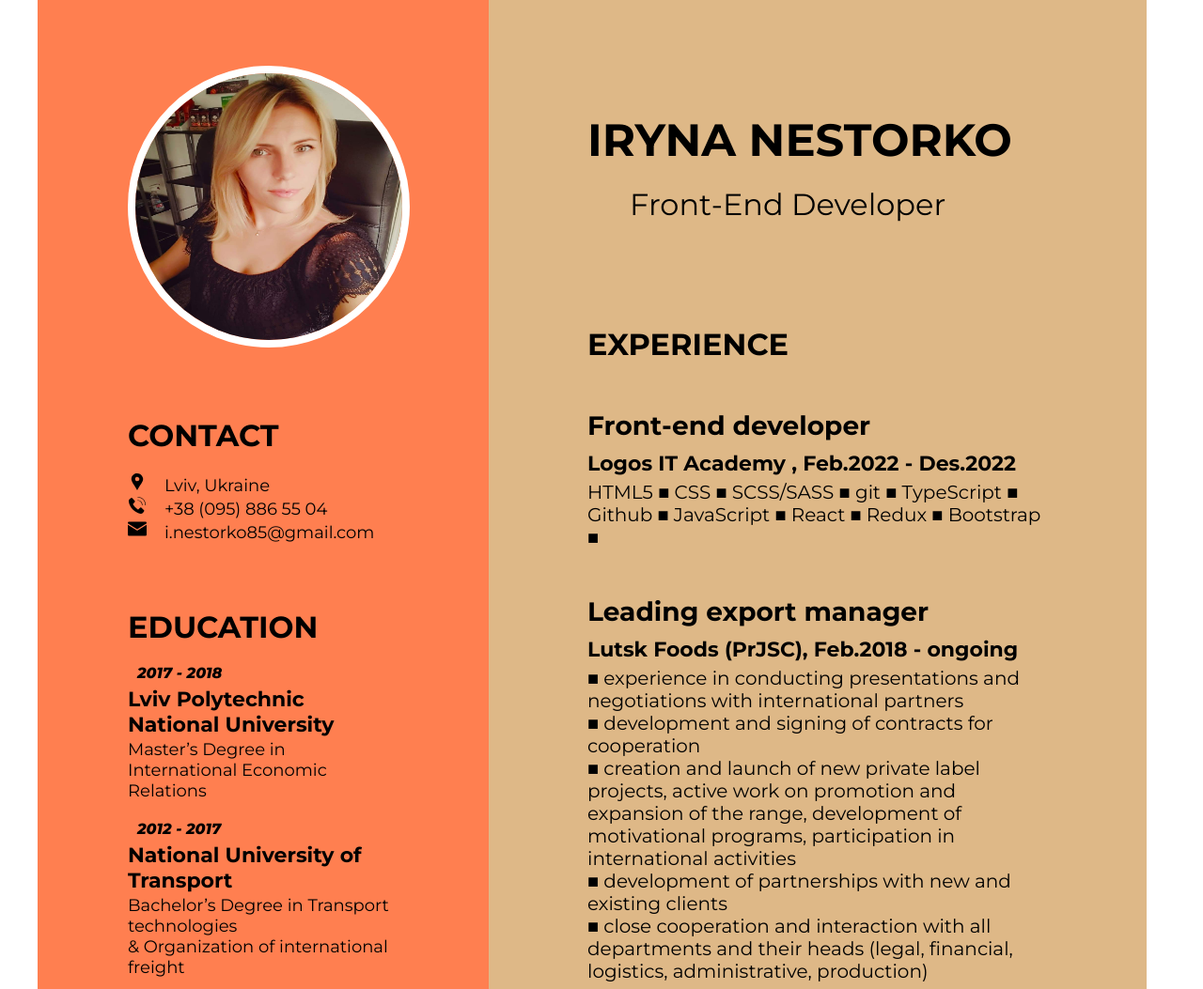
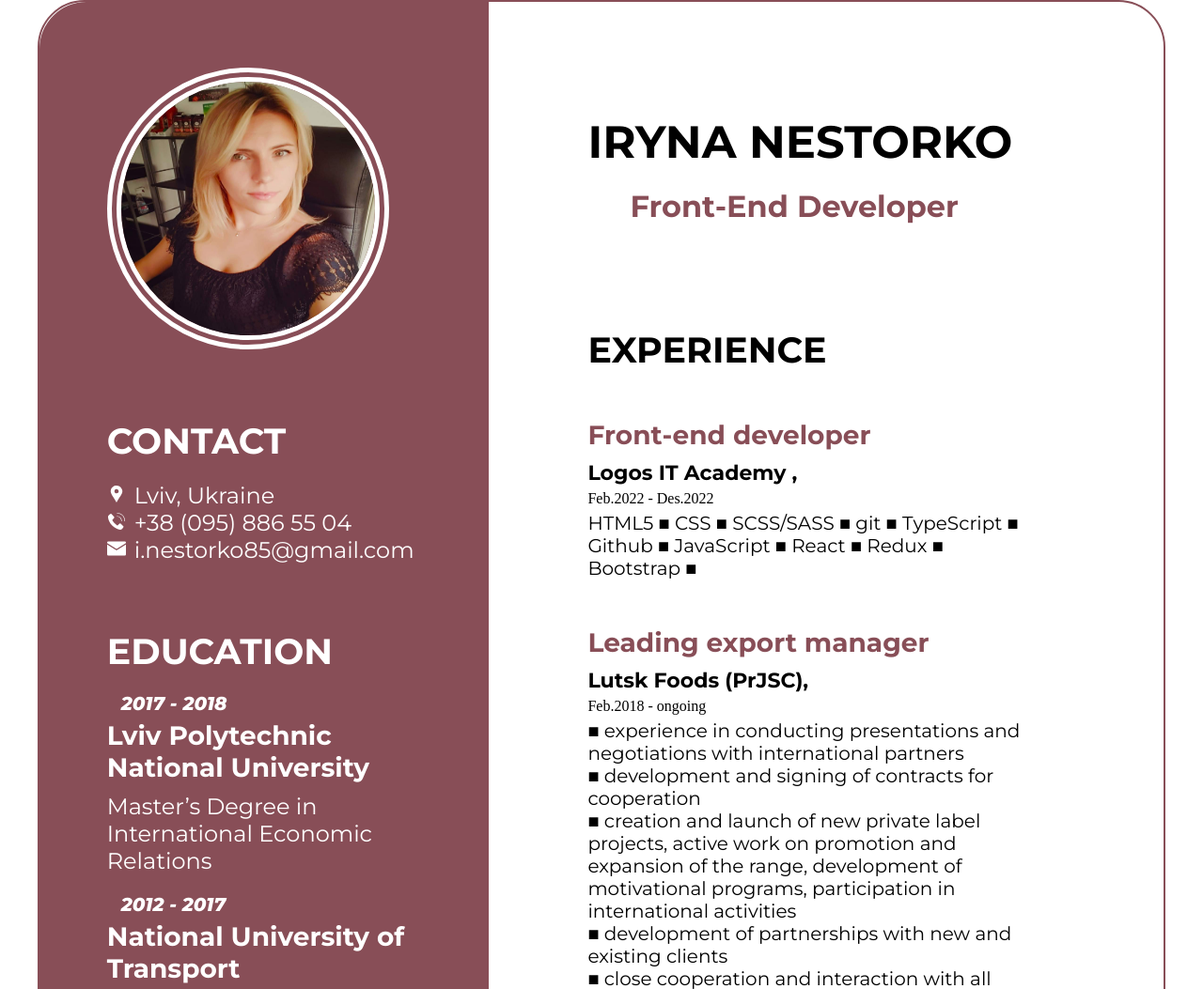
Before and after one commit to NestorkoI/nestorkoI.github.io, a plain HTML site: page index.html in a window 1280 px wide. Shown: the top 1053 px of the page at 94% size. Drawn offline with Linux system fonts and the light colour scheme.

Commit message:
Add new styles

```diff
--- a/index.html
+++ b/index.html
@@ -26,7 +26,8 @@
                     <h3 class="header">CONTACT</h3>
                     <div>
                         <div>
-                            <svg xmlns="http://www.w3.org/2000/svg" width="20px" height="20px" viewBox="0 0 100 100">
+                            <svg class="change-my-color" xmlns="http://www.w3.org/2000/svg" width="20px" height="20px"
+                                viewBox="0 0 100 100">
                                 <path
                                     d="M79.535 27.4c-.32-1.201-.971-2.48-1.452-3.6C72.324 9.96 59.741 5 49.581 5 35.98 5 21 14.12 19 32.919v3.841c0 .16.055 1.6.134 2.32 1.121 8.959 8.19 18.48 13.47 27.439 5.68 9.599 11.574 19.041 17.415 28.479 3.6-6.159 7.188-12.399 10.707-18.399.959-1.761 2.071-3.521 3.031-5.201.64-1.119 1.862-2.238 2.421-3.279C71.857 57.722 81 47.24 81 36.92v-4.24c0-1.119-1.387-5.039-1.465-5.28M49.83 46.68c-3.998 0-8.374-1.999-10.534-7.52-.322-.879-.296-2.64-.296-2.801v-2.48c0-7.038 5.976-10.239 11.175-10.239 6.4 0 11.351 5.121 11.351 11.521S56.23 46.68 49.83 46.68" />
                             </svg>
@@ -34,7 +35,8 @@
                         </div>
 
                         <div>
-                            <svg xmlns="http://www.w3.org/2000/svg" width="20px" height="20px" viewBox="0 0 64 64">
+                            <svg class="change-my-color" xmlns="http://www.w3.org/2000/svg" width="20px" height="20px"
+                                viewBox="0 0 64 64">
                                 <g data-name="Layer 3">
                                     <path
                                         d="M60,31.81a1,1,0,0,1-1-1C59,16.57,47.75,5,33.89,5a1,1,0,1,1,0-2C48.84,3,61,15.48,61,30.83A1,1,0,0,1,60,31.81Z" />
@@ -46,7 +48,8 @@
                         </div>
 
                         <div>
-                            <svg xmlns="http://www.w3.org/2000/svg" width="20px" height="20px" viewBox="0 0 128 96">
+                            <svg class="change-my-color" xmlns="http://www.w3.org/2000/svg" width="20px" height="20px"
+                                viewBox="0 0 128 96">
                                 <path
                                     d="M0 11.283V8a8 8 0 0 1 8-8h112a8 8 0 0 1 8 8v3.283l-64 40zm66.12 48.11a4.004 4.004 0 0 1-4.24 0L0 20.717V88a8 8 0 0 0 8 8h112a8 8 0 0 0 8-8V20.717z"
                                     data-name="Layer 2" />
@@ -57,11 +60,6 @@
 
                     <div class="educationInfo">
                         <h3 class="header">EDUCATION</h3>
-                        <!-- <div class="partEducation">
-                            <p class="periodStudy"><b>Feb.2022 - Dec.2022</b></p>
-                            <h4 class="nameUniversity">Logos IT Academy</h4>
-                            <p class="degree">Front End Development</p>
-                        </div> -->
                         <div class="partEducation">
                             <p class="periodStudy"><b>2017 - 2018</b></p>
                             <h4 class="nameUniversity">Lviv Polytechnic National University</h4>
@@ -90,16 +88,19 @@
                 <h3 class="header">EXPERIENCE</h3>
                 <div class="aboutLogos navigate">
                     <h4 class="nameProfession">Front-end developer</h4>
-                    <h5 class="workingPlace">Logos IT Academy , Feb.2022 - Des.2022</h5>
+                    <h5 class="workingPlace">Logos IT Academy ,</h5>
+                    <p>Feb.2022 - Des.2022</p>
                     <p class="achievement">
-                        HTML5 ■ CSS ■ SCSS/SASS ■ git ■ TypeScript ■ Github ■ JavaScript ■ React ■ Redux ■ Bootstrap ■
+                        HTML5 ■ CSS ■ SCSS/SASS ■ git ■ TypeScript ■ Github ■ JavaScript ■ React ■ Redux ■
+                        <br> Bootstrap ■
                     </p>
                 </div>
 
 
                 <div class="aboutRuna navigate">
                     <h4 class="nameProfession">Leading export manager</h4>
-                    <h5 class="workingPlace">Lutsk Foods (PrJSC), Feb.2018 - ongoing</h5>
+                    <h5 class="workingPlace">Lutsk Foods (PrJSC),</h5>
+                    <p>Feb.2018 - ongoing</p>
                     <p class="achievement">
                         ■ experience in conducting presentations and negotiations with international partners<br>
                         ■ development and signing of contracts for cooperation<br>
@@ -114,7 +115,8 @@
 
                 <div class="aboutFishCompany navigate">
                     <h4 class="nameProfession">Customer service manager</h4>
-                    <h5 class="workingPlace">Universal Fish Company LLC, Aug.2016 - Jan.2018</h5>
+                    <h5 class="workingPlace">Universal Fish Company LLC,</h5>
+                    <p>Aug.2016 - Jan.2018</p>
                     <p class="achievement">
                         ■ primary accounting<br>
                         ■ control of cargo deliveries in the specified terms<br>
@@ -124,7 +126,8 @@
 
                 <div class="aboutBank navigate">
                     <h4 class="nameProfession">Deputy head of a separate division of a financial company</h4>
-                    <h5 class="workingPlace">MMK-Ukraine LLC, May 2013 - Sep. 2015</h5>
+                    <h5 class="workingPlace">MMK-Ukraine LLC,</h5>
+                    <p>May 2013 - Sep. 2015</p>
                     <p class="achievement">
                         ■ organization of the work of a separate department to attract customers and ensure the sale of
                         banking products<br>
--- a/style.css
+++ b/style.css
@@ -1,4 +1,4 @@
-*{
+* {
     margin: 0;
     padding: 0;
     box-sizing: border-box;
@@ -11,24 +11,26 @@ body {
 
 .container {
     display: flex;
-
+    border: 2px solid rgb(136, 78, 87);
+    border-radius: 50px;
 }
 
 .aboutMe {
     width: 40%;
     max-width: 500px;
     padding-bottom: 60px;
-    background-color: coral;
+    border-radius: 50px 0 0 50px;
+    background: linear-gradient(to bottom, rgb(136, 78, 87) 60%, white);
+    color: white;
 }
 
 .aboutMyExperience {
     width: 60%;
     max-width: 700px;
-    background-color: burlywood;
 }
 
-.containerBox{
-    width: 60%;
+.containerBox {
+    width: 70%;
     margin: 0 auto;
 }
 
@@ -38,29 +40,29 @@ body {
 }
 
 .stylrName {
-   padding-top: 120px;
-   margin-bottom: 110px;
+    padding-top: 120px;
+    margin-bottom: 110px;
 }
 
- img {
+img {
     width: 300px;
     height: 300px;
     margin-top: 70px;
     border-radius: 50%;
-    border: 8px solid white;
+    border: 15px double white;
 }
 
 .styleSvg {
-    margin-left: 15px;
+    margin-left: 5px;
     font-family: 'Montserrat', sans-serif;
     font-weight: 400;
-    font-size: 18px;
+    font-size: 24px;
 }
 
 .degree {
     font-family: 'Montserrat', sans-serif;
     font-weight: 400;
-    font-size: 18px;
+    font-size: 24px;
 }
 
 .header {
@@ -68,19 +70,19 @@ body {
     margin-bottom: 20px;
     font-family: 'Montserrat', sans-serif;
     font-weight: 700;
-    font-size: 32px;
+    font-size: 38px;
 }
 
 .partEducation {
-  margin-bottom: 20px;
+    margin-bottom: 20px;
 }
 
 .nameUniversity {
     font-family: 'Montserrat', sans-serif;
     font-weight: 600;
     margin-top: 5px;
-    margin-bottom: 2px;
-    font-size: 22px;
+    margin-bottom: 10px;
+    font-size: 28px;
 }
 
 .nameProfession {
@@ -90,7 +92,7 @@ body {
     margin-top: 5px;
     margin-bottom: 2px;
     font-size: 28px;
-
+    color: rgb(136, 78, 87);
 }
 
 .workingPlace {
@@ -99,7 +101,6 @@ body {
     margin-top: 10px;
     margin-bottom: 5px;
     font-size: 22px;
-
 }
 
 .achievement {
@@ -109,8 +110,6 @@ body {
     margin-top: 5px;
     margin-bottom: 2px;
     font-size: 20px;
-    /* margin-left: 10px; */
-
 }
 
 
@@ -119,11 +118,11 @@ body {
     font-family: 'Montserrat', sans-serif;
     font-weight: 400;
     font-style: italic;
-    margin-left: 10px;
+    margin-left: 15px;
+    font-size: 20px;
 }
 
 .nameTitle {
-
     font-family: 'Montserrat', sans-serif;
     font-weight: 700;
     font-size: 48px;
@@ -132,13 +131,17 @@ body {
 
 .positionTitle {
     font-family: 'Montserrat', sans-serif;
-    font-weight: 400;
+    font-weight: 600;
     font-size: 32px;
     margin-left: 45px;
+    color: rgb(136, 78, 87);
 }
 
 .navigate {
-
     margin-top: 50px;
     margin-bottom: 30px;
 }
+
+.change-my-color {
+    fill: white;
+}
```
